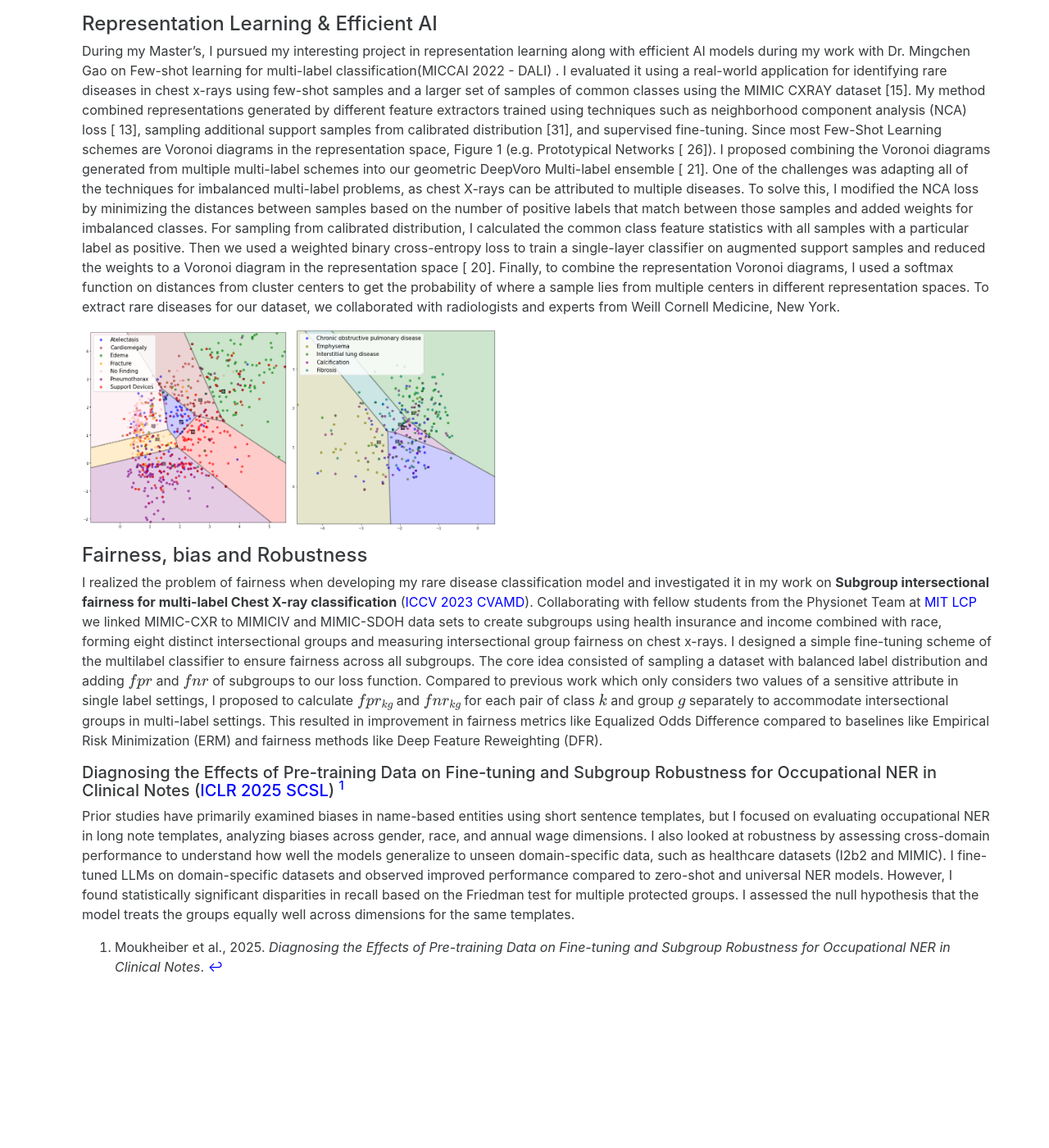
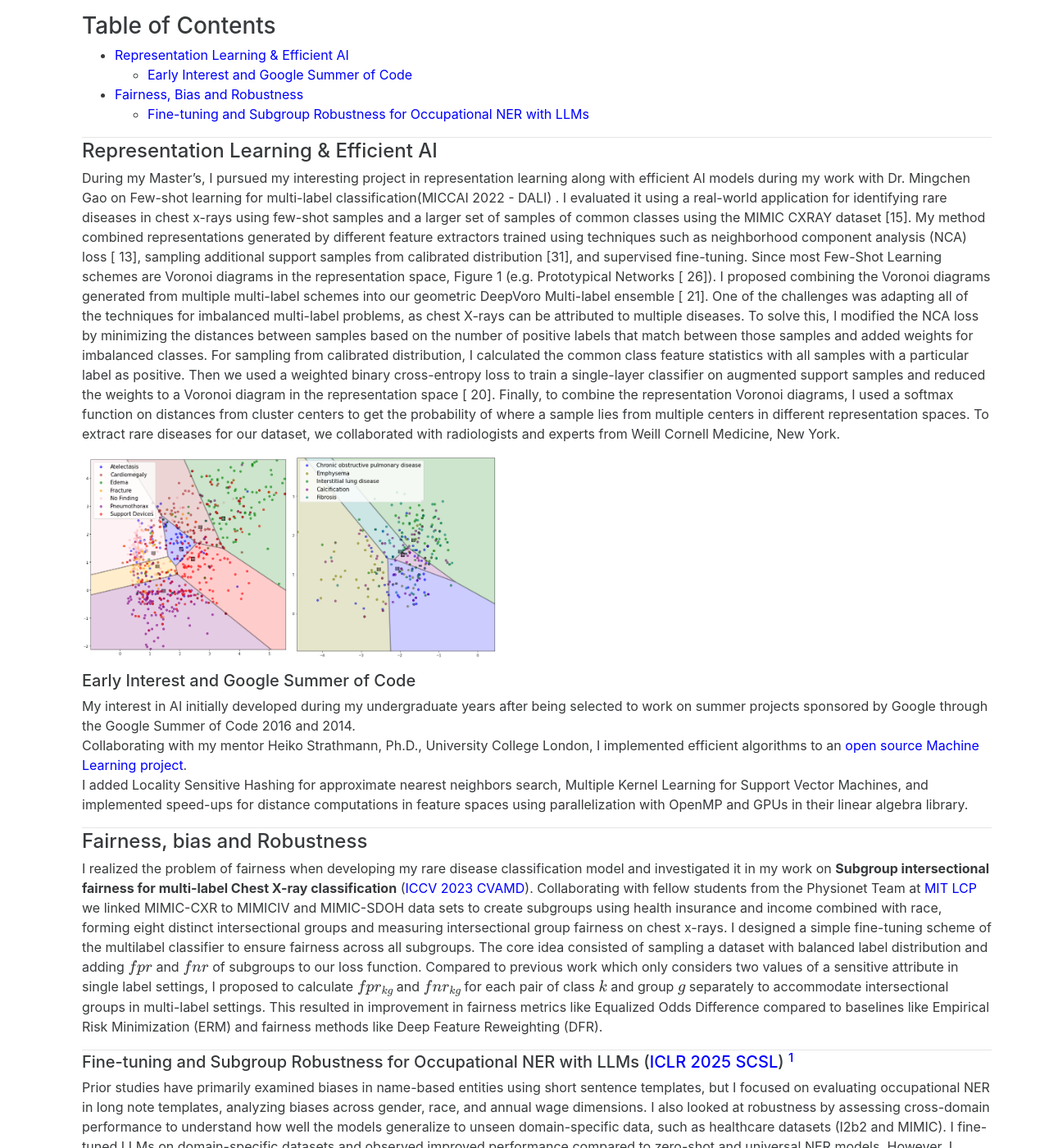
Before and after one commit to Saurabh7/Saurabh7.github.io, a Jekyll site: the page built from projects.md, in a window 1280 px wide and 1400 px high. Shown: the whole window at 82% size. Built offline with Jekyll 4.4.1, drawn with Linux system fonts in a browser that asks for light colours; our own code applies the rules of GitHub Pages for plain Markdown files.

Commit message:
Add more projects

```diff
--- a/projects.md
+++ b/projects.md
@@ -1,3 +1,12 @@
+### Table of Contents
+- [Representation Learning & Efficient AI](#representation-learning--efficient-ai)
+  - [Early Interest and Google Summer of Code](#early-interest-and-google-summer-of-code)
+- [Fairness, Bias and Robustness](#fairness-bias-and-robustness)
+  - [Fine-tuning and Subgroup Robustness for Occupational NER with LLMs ](#diagnosing-the-effects-of-pre-training-data-on-fine-tuning-and-subgroup-robustness-for-occupational-ner-in-clinical-notes)
+
+---
+
+
 #### Representation Learning & Efficient AI
 
 During my Master’s, I pursued my interesting project in representation learning along with efficient AI models during my work with Dr. Mingchen
@@ -27,6 +36,16 @@ Medicine, New York.
 <img src="images/vd_base_final_0.png" width="250" />
 <img src="images/vd_new_final_five_0.png" width="250" />
 
+
+##### Early Interest and Google Summer of Code
+
+My interest in AI initially developed during my undergraduate years after being selected to work on summer projects sponsored by Google through the Google Summer of Code 2016 and 2014.
+Collaborating with my mentor Heiko Strathmann, Ph.D., University College London, I implemented efficient algorithms to an [open source Machine Learning project](https://gist.github.com/Saurabh7/b492519a6044a840145824011229a64b).
+I added Locality Sensitive Hashing for approximate nearest neighbors search, Multiple Kernel Learning for Support Vector Machines, and implemented speed-ups for distance computations in feature spaces using parallelization with OpenMP and GPUs in their linear algebra library.
+
+---
+
+
 #### Fairness, bias and Robustness
 
 I realized the problem of fairness when developing my rare disease classification model and investigated it in my work on **Subgroup intersectional fairness for multi-label Chest X-ray classification** ([ICCV 2023 CVAMD](https://arxiv.org/pdf/2403.18196)). Collaborating with fellow students from the Physionet Team at [MIT LCP](https://lcp.mit.edu/physionet) we linked MIMIC-CXR to MIMICIV and MIMIC-SDOH data sets to create subgroups using health insurance and
@@ -34,8 +53,10 @@ income combined with race, forming eight distinct intersectional groups and meas
 $fnr_{kg}$ for each pair of class $k$ and group $g$ separately to
 accommodate intersectional groups in multi-label settings. This resulted in improvement in fairness metrics like Equalized Odds Difference compared to baselines like Empirical Risk Minimization (ERM) and fairness methods like Deep Feature Reweighting (DFR).
 
+---
 
-##### Diagnosing the Effects of Pre-training Data on Fine-tuning and Subgroup Robustness for Occupational NER in Clinical Notes ([ICLR 2025 SCSL](https://openreview.net/forum?id=xfCjvr8MWR)) [^1]
+
+#####  Fine-tuning and Subgroup Robustness for Occupational NER with LLMs ([ICLR 2025 SCSL](https://openreview.net/forum?id=xfCjvr8MWR)) [^1]
 
 Prior studies have primarily examined biases in name-based entities using short sentence templates, but I focused on evaluating occupational NER in long note templates, analyzing biases across gender, race, and annual wage dimensions. I also looked at robustness by assessing cross-domain performance to understand how well the models generalize to unseen domain-specific data, such as healthcare datasets (I2b2 and MIMIC). I fine-tuned LLMs on domain-specific datasets and observed improved performance compared to zero-shot and universal NER models. However, I found statistically significant disparities in recall based on the Friedman test for multiple protected groups. I assessed the null hypothesis that the model treats the groups equally well across dimensions for the same templates.
 
```
